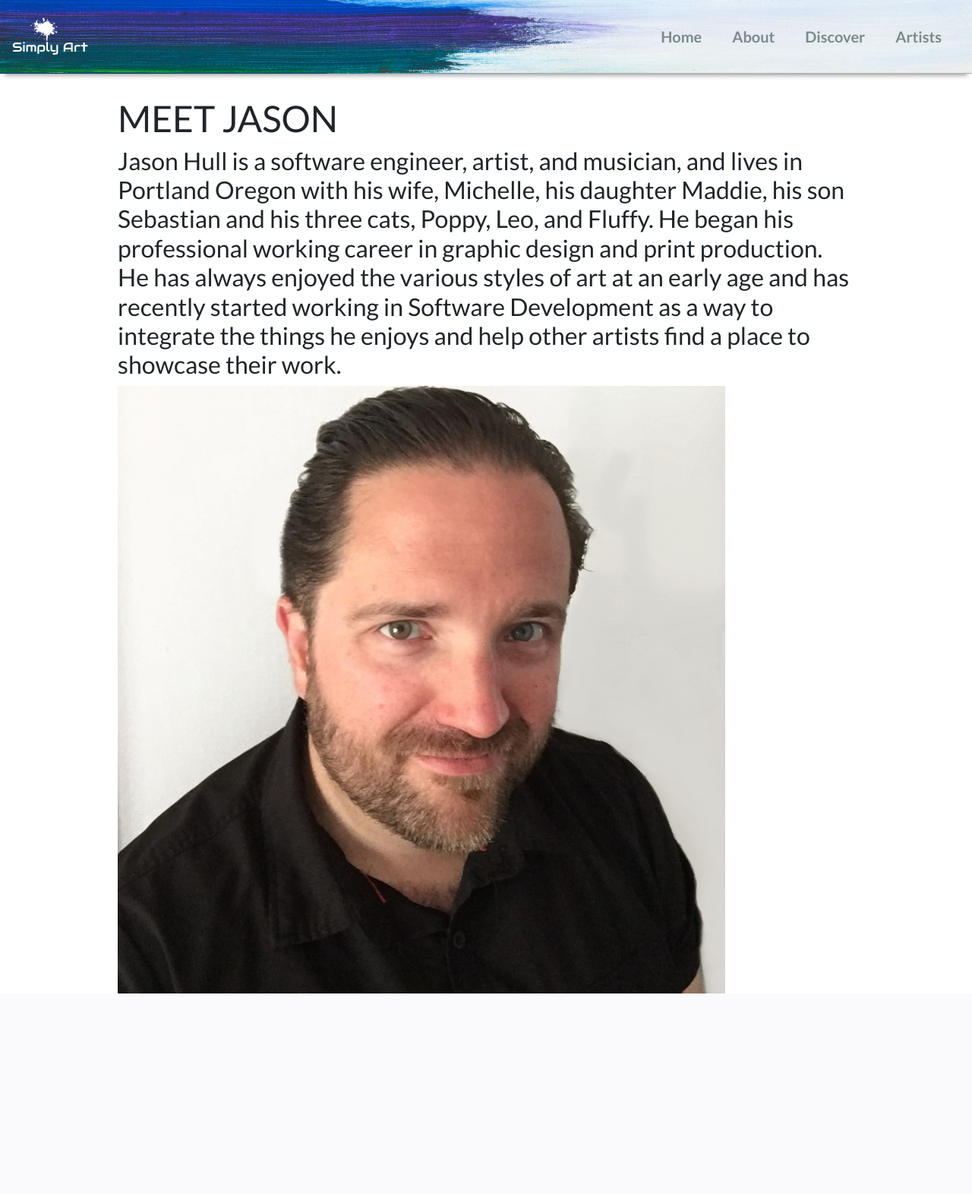
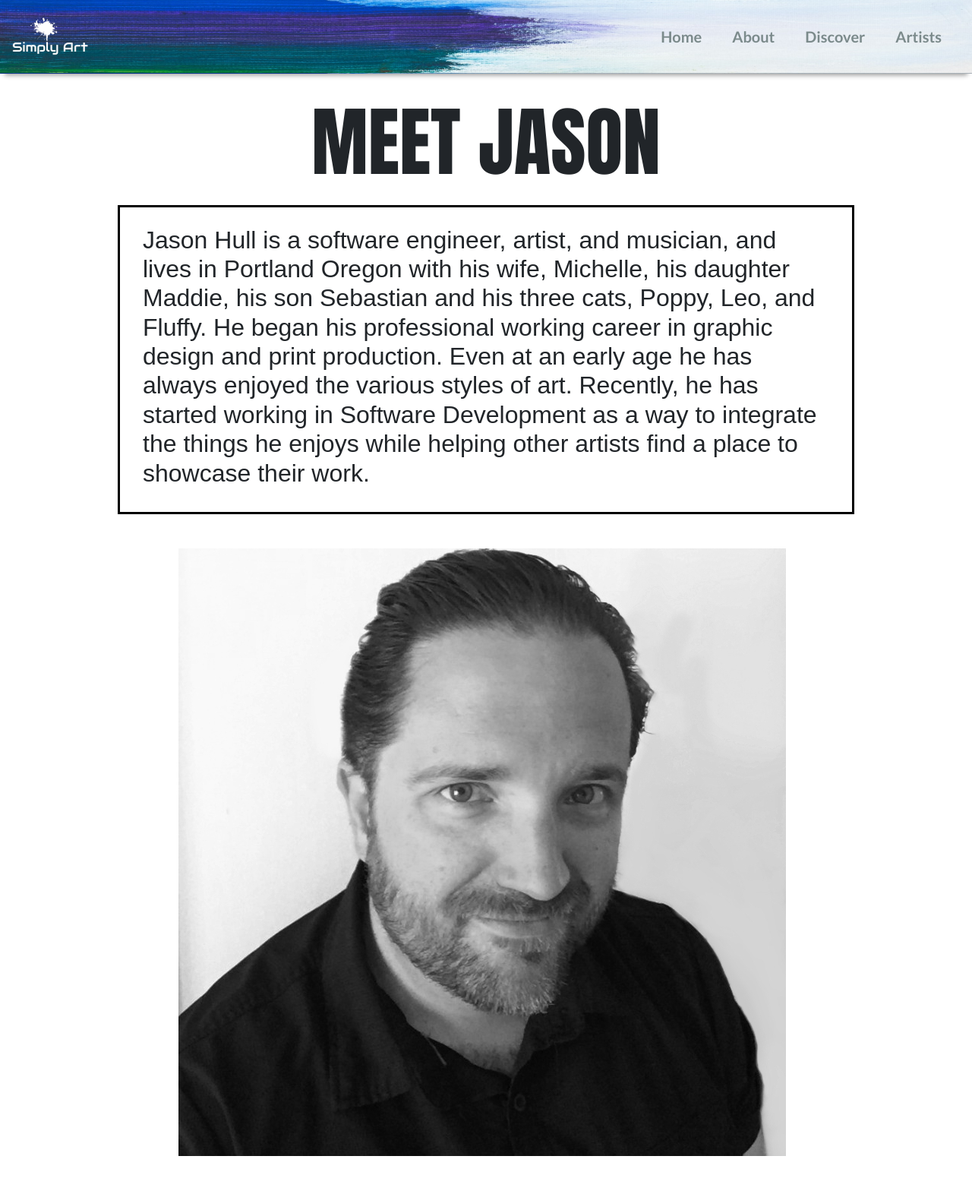
Before and after one commit to aculas/Capstone1, a Flask app: page /about in a window 1280 px wide. Shown: the whole page at 76% size. Before the commit the page ends 1308 px from the top, so only its background shows below. Run offline with Flask 2, Linux system fonts and the light colour scheme; some libraries are stand-ins or nearby versions.

Commit message:
added styles to home and about page

```diff
--- a/static/stylesheets/style.css
+++ b/static/stylesheets/style.css
@@ -1,17 +1,83 @@
-/* ====================== General */
-.h1 {
-  font-family: "Trebuchet MS", "Lucida Sans Unicode", "Lucida Grande",
-    "Lucida Sans", Arial, sans-serif font-size 24px font-weight bold;
+/* ===================home page */
+
+.title {
   text-align: center;
+  font-size: 16px;
+}
+
+.title h1 {
+  font-family: Copperplate;
+  text-align: center;
+  font-size: 80px;
+  font-stretch: expanded;
   display: inline;
 }
 
-.h3 {
-  font-family: "Trebuchet MS", "Lucida Sans Unicode", "Lucida Grande",
-    "Lucida Sans", Arial, sans-serif font-size 24px font-weight bold;
+.imageDetails {
   text-align: center;
+  margin: auto;
+}
+
+.slogan {
+  text-align: center;
+  font-family: Copperplate;
+  font-size: 24px;
+}
+
+.slogan h3 {
+  font-size: 42px;
+}
+
+/* ===============================Main page image */
+
+#unsplashImage {
+  max-height: 500px;
+  border: 20px solid black;
+  position: relative;
+  display: block;
+  margin: auto;
+  width: 50%;
+  /* transform: rotate(3deg); */
+}
+
+/* ===================about page */
+.header {
+  text-align: center;
+  font-size: 16px;
+}
+
+.header h1 {
+  font-family: Impact, Haettenschweiler, "Arial Narrow Bold", sans-serif;
+  text-align: center;
+  font-size: 100px;
+  font-stretch: expanded;
   display: inline;
 }
+
+.content {
+  border-style: solid;
+  border-color: #000000;
+  border-width: 3px;
+  font-size: 16px;
+}
+.content h3 {
+  font-family: Arial, Helvetica, sans-serif;
+  font-size: 24 px;
+  padding-left: 30px;
+  padding-right: 30px;
+}
+
+.imageContainer {
+  display: block;
+  margin-left: 80px;
+  margin-right: 30px;
+  margin-bottom: 50px;
+  width: 50%;
+}
+
+/* ====================== Discover */
+
+/* ====================== General */
 
 body {
   background-color: #ffffff;
@@ -171,15 +237,6 @@ nav + .container {
   /* margin-bottom: 1rem; */
   max-width: 1000px;
   margin: auto;
-}
-
-/* ===============================Main page image */
-
-#unsplashImage {
-  max-height: 500px;
-  border: 20px solid black;
-  position: relative;
-  /* transform: rotate(3deg); */
 }
 
 /* ===================== User profile */
--- a/templates/about.html
+++ b/templates/about.html
@@ -1,16 +1,23 @@
 {% extends 'base.html' %} {% block content %}
-
-<h1>MEET JASON</h1>
-<h3>
-  Jason Hull is a software engineer, artist, and musician, and lives in Portland
-  Oregon with his wife, Michelle, his daughter Maddie, his son Sebastian and his
-  three cats, Poppy, Leo, and Fluffy. He began his professional working career
-  in graphic design and print production. He has always enjoyed the various
-  styles of art at an early age and has recently started working in Software
-  Development as a way to integrate the things he enjoys and help other artists
-  find a place to showcase their work.
-</h3>
-
+<div class="header">
+  <h1>MEET JASON</h1>
+</div>
+<br />
+<div class="content">
+  <br />
+  <h3>
+    Jason Hull is a software engineer, artist, and musician, and lives in
+    Portland Oregon with his wife, Michelle, his daughter Maddie, his son
+    Sebastian and his three cats, Poppy, Leo, and Fluffy. He began his
+    professional working career in graphic design and print production. Even at
+    an early age he has always enjoyed the various styles of art. Recently, he
+    has started working in Software Development as a way to integrate the things
+    he enjoys while helping other artists find a place to showcase their work.
+  </h3>
+  <br />
+</div>
+<br />
+<br />
 <div class="imageContainer">
   <a id="imageLink" href="#">
     <img src="/static/images/jhull.png" alt="" id="bioImage" />
```
Also changed, not shown: templates/index.html (+7 -4 lines), static/images/jhull.png, 1 other file.
